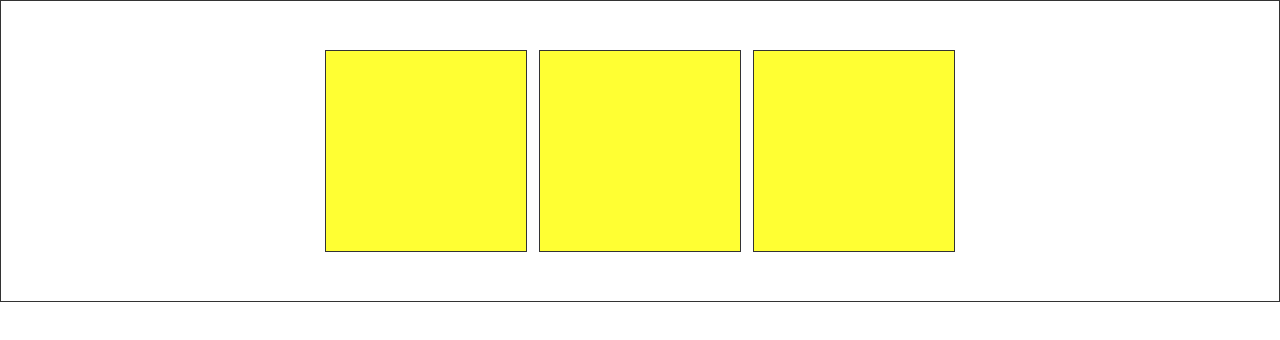
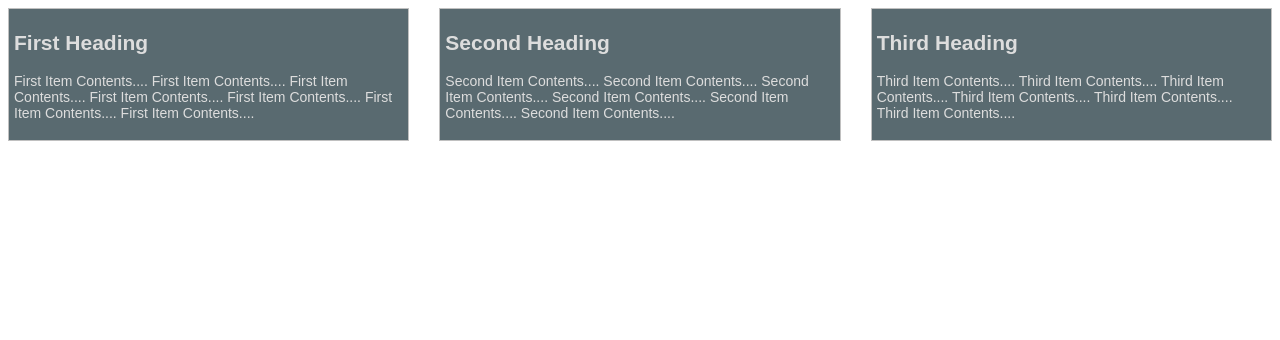
Before and after one commit to uilegends/3-divs-flex, a website: page index.html in a window 1280 px wide. Drawn offline with Linux system fonts and the light colour scheme.

Commit message:
change in app

```diff
--- a/index.html
+++ b/index.html
@@ -3,15 +3,32 @@
  <meta charset="UTF-8">
  <meta http-equiv="X-UA-Compatible" content="IE=edge">
  <meta name="viewport" content="width=device-width, initial-scale=1.0">
- <title>Saas</title>
- <link rel="stylesheet" href="assets/css/style.css">
-</head>
+ <head>
+<title>Saas</title>
+<link rel="stylesheet" href="assets/css/variable.css">
+ </head>
+
 <body>
 
 <div class="container">
-  <div class="item-1"></div>
-  <div class="item-2"></div>
-  <div class="item-3"></div>
+  <div class="item-1">
+    <h2>First Heading</h2>
+    <p>First Item Contents.... First Item Contents.... First Item Contents....
+      First Item Contents.... First Item Contents.... First Item Contents.... First Item Contents....
+    </p>
+  </div>
+  <div class="item-2">
+    <h2>Second Heading</h2>
+    <p>Second Item Contents.... Second Item Contents.... Second Item Contents....
+      Second Item Contents.... Second Item Contents.... Second Item Contents....
+    </p>
+  </div>
+    <div class="item-3">
+      <h2>Third Heading</h2>
+      <p>Third Item Contents.... Third Item Contents.... Third Item Contents....
+        Third Item Contents.... Third Item Contents.... Third Item Contents....
+      </p>
+    </div>
 </div>
 </body>
 </html>
--- a/scss/style.scss
+++ b/scss/style.scss
@@ -2,36 +2,30 @@
   margin: 0px;
   padding: 0px;
 }
-$itemHeight: 200px;
-$itemWidth: 200px;
-$itemBorder: 1px solid #333;
-$itemBackgroundcolor: #ff3;
 
-.container {
-  display: flex;
-  border: 1px solid #333;
-  flex-wrap: wrap-reverse;
-  flex-direction: row;
-  height: 300px;
-  align-items: center;
-  gap: 12px;
-  justify-content: center;
-  .item-1 {
-    height: $itemHeight;
-    width: $itemWidth;
-    border: $itemBorder;
-    background-color: $itemBackgroundcolor;
-  }
-  .item-2 {
-    height: $itemHeight;
-    width: $itemWidth;
-    border: $itemBorder;
-    background-color: $itemBackgroundcolor;
-  }
-  .item-3 {
-    height: $itemHeight;
-    width: $itemWidth;
-    border: $itemBorder;
-    background-color: $itemBackgroundcolor;
-  }
+@mixin bd-radious($value) {
+  -webkit-border-radius: $value;
+  -moz-border-radius: $value;
+  border-radius: $value;
 }
+
+.item-1 {
+  background-color: #33a;
+  height: 100px;
+  width: 100px;
+  @include bd-radious(12px);
+}
+
+.item-2 {
+  background-color: #29af3b;
+  height: 120px;
+  width: 150px;
+  @include bd-radious(20px);
+}
+
+.item-3 {
+  background-color: #e2e618;
+  height: 320px;
+  width: 300px;
+  @include bd-radious(32px);
+}
--- /dev/null
+++ b/scss/variable.scss
@@ -0,0 +1,48 @@
+$font: Arial;
+$font-size: 14px;
+$primary-color: #ddd;
+
+body {
+  font: 100% $font;
+  color: $primary-color;
+  font-size: $font-size;
+}
+
+.container {
+  display: flex;
+  justify-content: space-between;
+  flex-wrap: wrap;
+}
+
+.container div {
+  background-color: #596a70;
+  padding: 5px;
+  border: 1px solid silver;
+  box-sizing: border-box;
+  width: calc(1 / 3 * 100% - (1 - 1 / 3) * 30px);
+}
+
+.item-1 {
+  // flex: 1;
+}
+.item-2 {
+  // flex: 1;
+}
+
+.item-3 {
+  // flex: 1;
+}
+
+@media (max-width: 1024) {
+  .container div {
+    width: calc(1 / 2 * 100% - (1 - 1 / 3) * 30px);
+  }
+}
+@media (max-width: 640px) {
+  .container div {
+    width: calc(1 * 100% - (1 - 1 / 3) * 30px);
+  }
+  .container {
+    margin-right: -30px;
+  }
+}
```
Also changed, not shown: assets/css/style.css, assets/css/variable.css (added), 2 other files.
